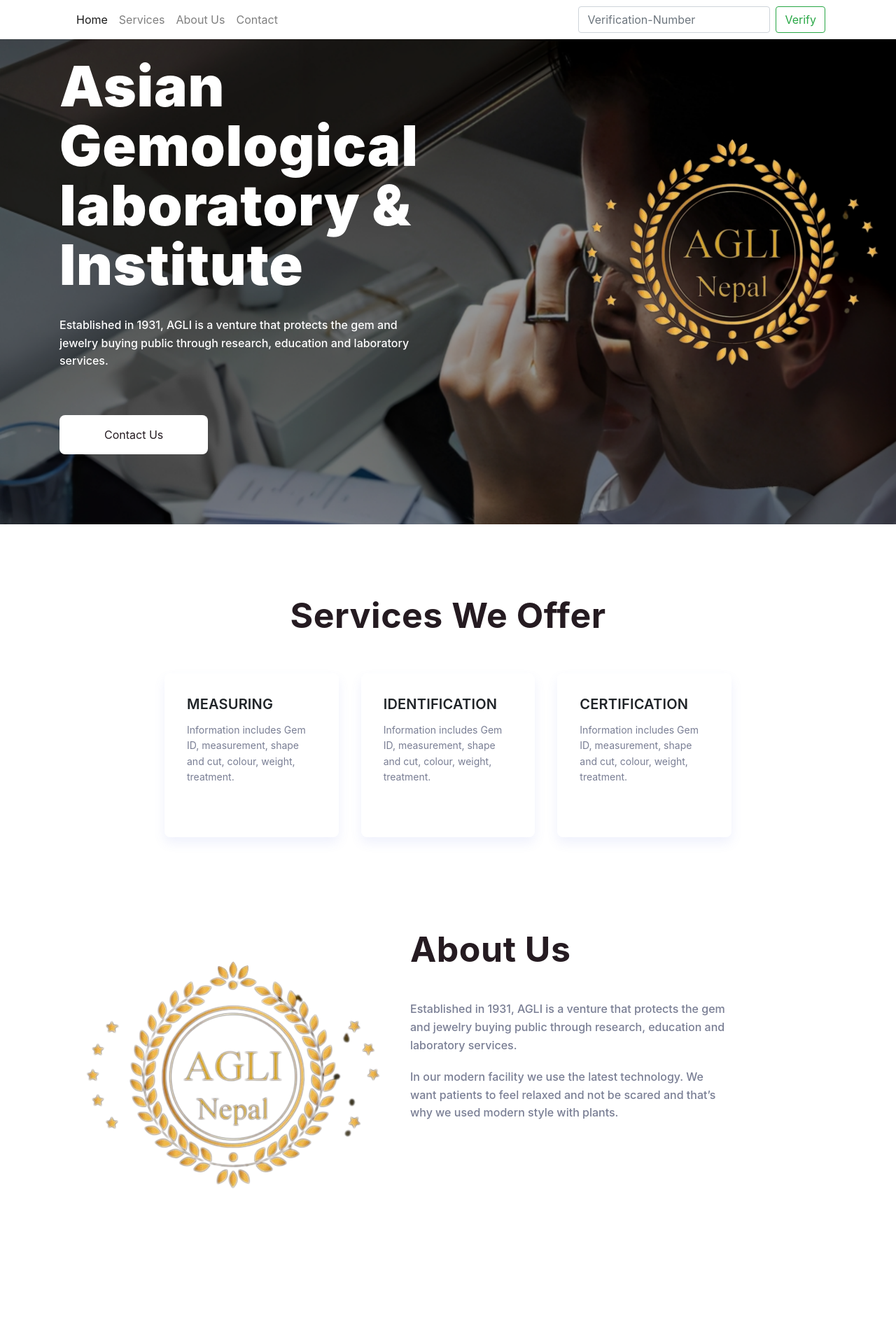
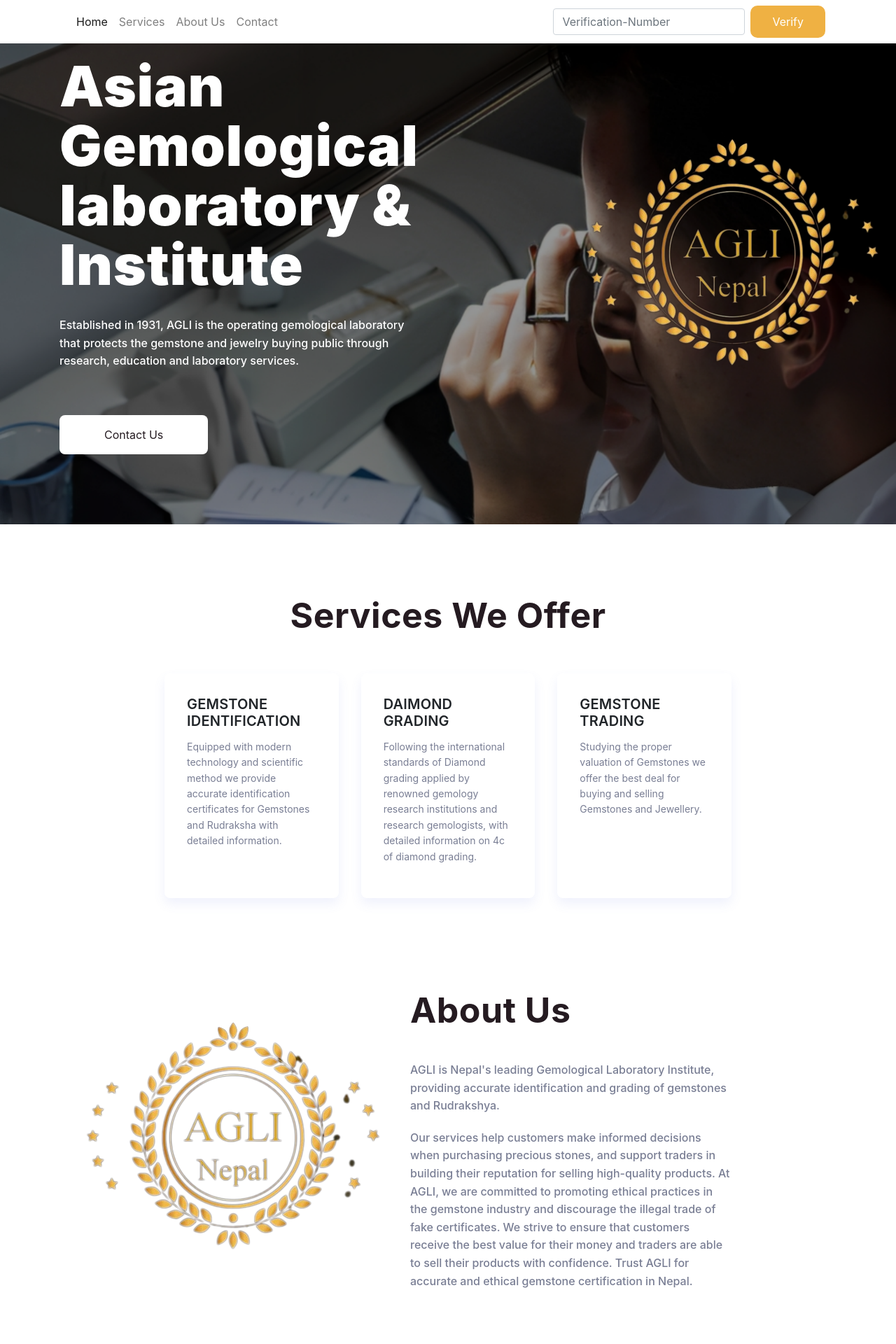
Before and after one commit to sulochan19/website-asian-gemological, a Django app: page / in a window 1280 px wide. Shown: the top 1920 px of the page at 70% size. Run offline with Django 4.2, Linux system fonts and the light colour scheme; style sheets or scripts are compiled from the project's sources; some libraries are stand-ins or nearby versions.

Commit message:
add content

```diff
--- a/asiangemological/static/scss/style.scss
+++ b/asiangemological/static/scss/style.scss
@@ -14,6 +14,16 @@
     &:hover {
         background: white;
         color: #251B21;
+    }
+}
+.search-btn{
+    background: #efb143;
+    color: white;
+    padding: 10px 30px;
+    border-radius: 10px;
+
+    &:focus{
+        box-shadow: none;
     }
 }
 
@@ -72,6 +82,7 @@
 
                 &:hover {
                     text-decoration: none;
+                    background: #efb143;
                 }
             }
         }
@@ -152,7 +163,6 @@
                 font-size: 14px;
                 line-height: 160%;
                 color: #797E94;
-                margin-bottom: 43px;
             }
 
             &__link {
@@ -238,7 +248,6 @@
     .contact-section {
         display: flex;
         flex-direction: row;
-        gap: 150px;
         margin: 0 150px;
 
         @include for-phone-only {
--- a/asiangemological/templates/base.html
+++ b/asiangemological/templates/base.html
@@ -47,7 +47,7 @@
                         {% csrf_token %}
                         <input class="form-control mr-sm-2" type="search" name="verification_number"
                             placeholder="Verification-Number" aria-label="Search" required>
-                        <button class="btn btn-outline-success my-2 my-sm-0" type="submit">Verify</button>
+                        <button class="btn search-btn my-2 my-sm-0" type="submit">Verify</button>
                     </form>
                 </div>
             </nav>
@@ -82,7 +82,7 @@
                         Contact Information
                     </div>
                     <div class="single-footer__description">
-                        <p>Kathmandu, Nepal</p>
+                        <p>31E, BishalBazar, Kathmandu</p>
                         <p>+977 9842050293</p>
                         <p>gemasian93@gmail.com</p>
                     </div>
@@ -92,8 +92,7 @@
                         Opening Hours
                     </div>
                     <div class="single-footer__description">
-                        <p>Mon-Fri 08:00 AM - 04:00 PM</p>
-                        <p>Sat-Sun Emergency Only</p>
+                        <p>Sun-Fri 09:30 AM - 06:30 PM</p>
                     </div>
                 </div>
             </div>
--- a/asiangemological/templates/index.html
+++ b/asiangemological/templates/index.html
@@ -6,7 +6,7 @@
             <div class="hero-section">
                 <div class="hero-text-section">
                     <h1>Asian Gemological laboratory & Institute</h1>
-                    <p class="hero-text__description">Established in 1931, AGLI is a venture that protects the gem and jewelry buying public through research, education and laboratory services.</p>
+                    <p class="hero-text__description">Established in 1931, AGLI is the operating gemological laboratory that protects the gemstone and jewelry buying public through research, education and laboratory services.</p>
                     <a href="#contact" class="hero-text__link primary-btn">Contact Us</a>
                 </div>
                 <img src="{% static 'img/228347852_4170060793112164_6222249673722444893_n-removebg-preview.png' %}">
@@ -19,16 +19,16 @@
             <h2 class="services-section-heading">Services We Offer</h2>
             <div class="service-section-cards">
                 <div class="service-card">
-                    <h3 class="service-card__title">MEASURING</h3>
-                    <p class="service-card__description">Information includes Gem ID, measurement, shape and cut, colour, weight, treatment.</p>
+                    <h3 class="service-card__title">GEMSTONE IDENTIFICATION</h3>
+                    <p class="service-card__description">Equipped with modern technology and scientific method we provide accurate identification certificates for Gemstones and Rudraksha with detailed information.</p>
                 </div>
                 <div class="service-card">
-                    <h3 class="service-card__title">IDENTIFICATION</h3>
-                    <p class="service-card__description">Information includes Gem ID, measurement, shape and cut, colour, weight, treatment.</p>
+                    <h3 class="service-card__title">DAIMOND GRADING</h3>
+                    <p class="service-card__description">Following the international standards of Diamond grading applied by renowned gemology research institutions and research gemologists, with detailed information on 4c of diamond grading.</p>
                 </div>
                 <div class="service-card">
-                    <h3 class="service-card__title">CERTIFICATION</h3>
-                    <p class="service-card__description">Information includes Gem ID, measurement, shape and cut, colour, weight, treatment.</p>
+                    <h3 class="service-card__title">GEMSTONE TRADING</h3>
+                    <p class="service-card__description">Studying the proper valuation of Gemstones we offer the best deal for buying and selling Gemstones and Jewellery.</p>
                 </div>
             </div>
         </div>
@@ -39,9 +39,13 @@
                 <img src="{% static 'img/228347852_4170060793112164_6222249673722444893_n-removebg-preview.png' %}">
                 <div class="text-content">
                     <h2 class="text-content__heading">About Us</h2>
-                    <p class="text-content__description">Established in 1931, AGLI is a venture that protects the gem and jewelry buying public through research, education and laboratory services.</p>
-                    <p class="text-content__description">In our modern facility we use the latest technology. We want
-                        patients to feel relaxed and not be scared and that’s why we used modern style with plants.</p>
+                    <p class="text-content__description">AGLI is Nepal's leading Gemological Laboratory Institute, providing accurate identification and grading of gemstones and Rudrakshya.</p>
+                    <p class="text-content__description">Our services help customers make informed decisions when purchasing precious stones,
+                        and support traders in building their reputation for selling high-quality products.
+                        At AGLI, we are committed to promoting ethical practices in the gemstone industry and
+                        discourage the illegal trade of fake certificates. We strive to ensure that customers receive the best
+                        value for their money and traders are able to sell their products with confidence.
+                        Trust AGLI for accurate and ethical gemstone certification in Nepal.</p>
                 </div>
             </div>
         </div>
@@ -57,7 +61,7 @@
                                 d="M4.16666 7.72078C4.16666 4.49578 6.77499 1.88745 9.99999 1.88745C13.225 1.88745 15.8333 4.49578 15.8333 7.72078C15.8333 11.1958 12.15 15.9875 10.6417 17.8125C10.3083 18.2125 9.69999 18.2125 9.36666 17.8125C7.84999 15.9875 4.16666 11.1958 4.16666 7.72078ZM7.91666 7.72078C7.91666 8.87078 8.84999 9.80412 9.99999 9.80412C11.15 9.80412 12.0833 8.87078 12.0833 7.72078C12.0833 6.57078 11.15 5.63745 9.99999 5.63745C8.84999 5.63745 7.91666 6.57078 7.91666 7.72078Z"
                                 fill="#251B21" />
                         </svg>
-                        <p>Kathmandu, Nepal</p>
+                        <p>31E, BishalBazar, Kathmandu</p>
                     </div>
                     <div class="contact-section-text__detail">
                         <svg width="20" height="20" viewBox="0 0 20 20" fill="none" xmlns="http://www.w3.org/2000/svg">
@@ -65,7 +69,7 @@
                                 d="M9.99166 1.66663C5.39166 1.66663 1.66666 5.39996 1.66666 9.99996C1.66666 14.6 5.39166 18.3333 9.99166 18.3333C14.6 18.3333 18.3333 14.6 18.3333 9.99996C18.3333 5.39996 14.6 1.66663 9.99166 1.66663ZM9.99999 16.6666C6.31666 16.6666 3.33332 13.6833 3.33332 9.99996C3.33332 6.31663 6.31666 3.33329 9.99999 3.33329C13.6833 3.33329 16.6667 6.31663 16.6667 9.99996C16.6667 13.6833 13.6833 16.6666 9.99999 16.6666ZM9.76666 5.83329H9.81666C10.15 5.83329 10.4167 6.09996 10.4167 6.43329V10.2166L13.6417 12.1333C13.9333 12.3 14.025 12.675 13.85 12.9583C13.6833 13.2416 13.3167 13.325 13.0333 13.1583L9.57499 11.0833C9.31666 10.9333 9.16666 10.6583 9.16666 10.3666V6.43329C9.16666 6.09996 9.43332 5.83329 9.76666 5.83329Z"
                                 fill="#251B21" />
                         </svg>
-                        <p>Mon - Fri: 08:00 AM - 04:00 PM</p>
+                        <p>Sun - Fri: 09:30 AM - 06:30 PM</p>
                     </div>
                     <div class="contact-section-text__detail">
                         <svg width="20" height="20" viewBox="0 0 20 20" fill="none" xmlns="http://www.w3.org/2000/svg">
@@ -73,7 +77,7 @@
                                 d="M16.0182 12.7235L13.9015 12.4818C13.3932 12.4235 12.8932 12.5985 12.5348 12.9568L11.0015 14.4901C8.64317 13.2901 6.70983 11.3651 5.50983 8.99847L7.0515 7.4568C7.40983 7.09847 7.58483 6.59847 7.5265 6.09014L7.28483 3.99014C7.18483 3.14847 6.4765 2.51514 5.6265 2.51514H4.18483C3.24317 2.51514 2.45983 3.29847 2.51817 4.24014C2.95983 11.3568 8.6515 17.0401 15.7598 17.4818C16.7015 17.5401 17.4848 16.7568 17.4848 15.8151V14.3735C17.4932 13.5318 16.8598 12.8235 16.0182 12.7235Z"
                                 fill="#251B21" />
                         </svg>
-                        <p>+977 984-2050293</p>
+                        <p>+977 984-2050293, +9779801030090</p>
                     </div>
                     <div class="contact-section-text__detail">
                         <svg width="20" height="20" viewBox="0 0 20 20" fill="none" xmlns="http://www.w3.org/2000/svg">
```
